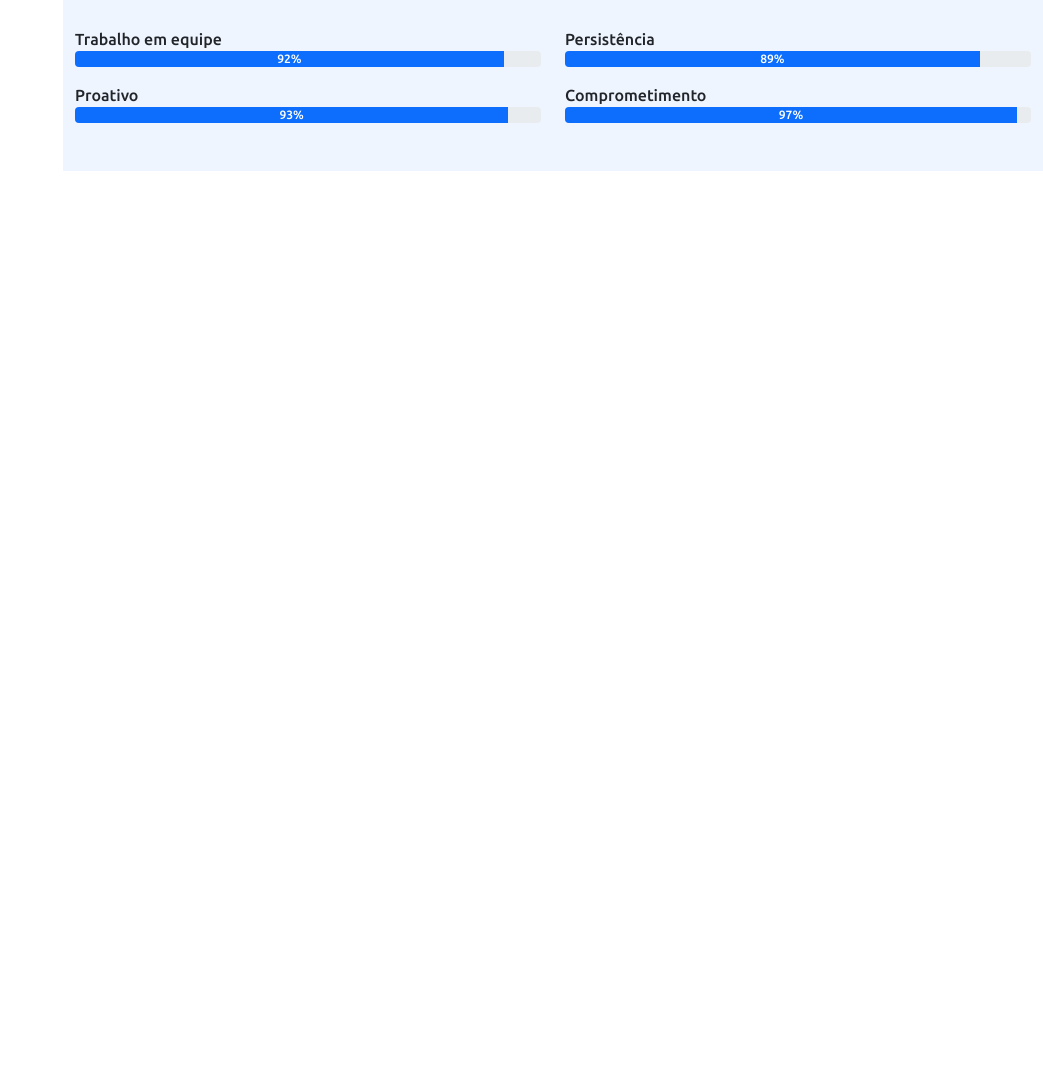
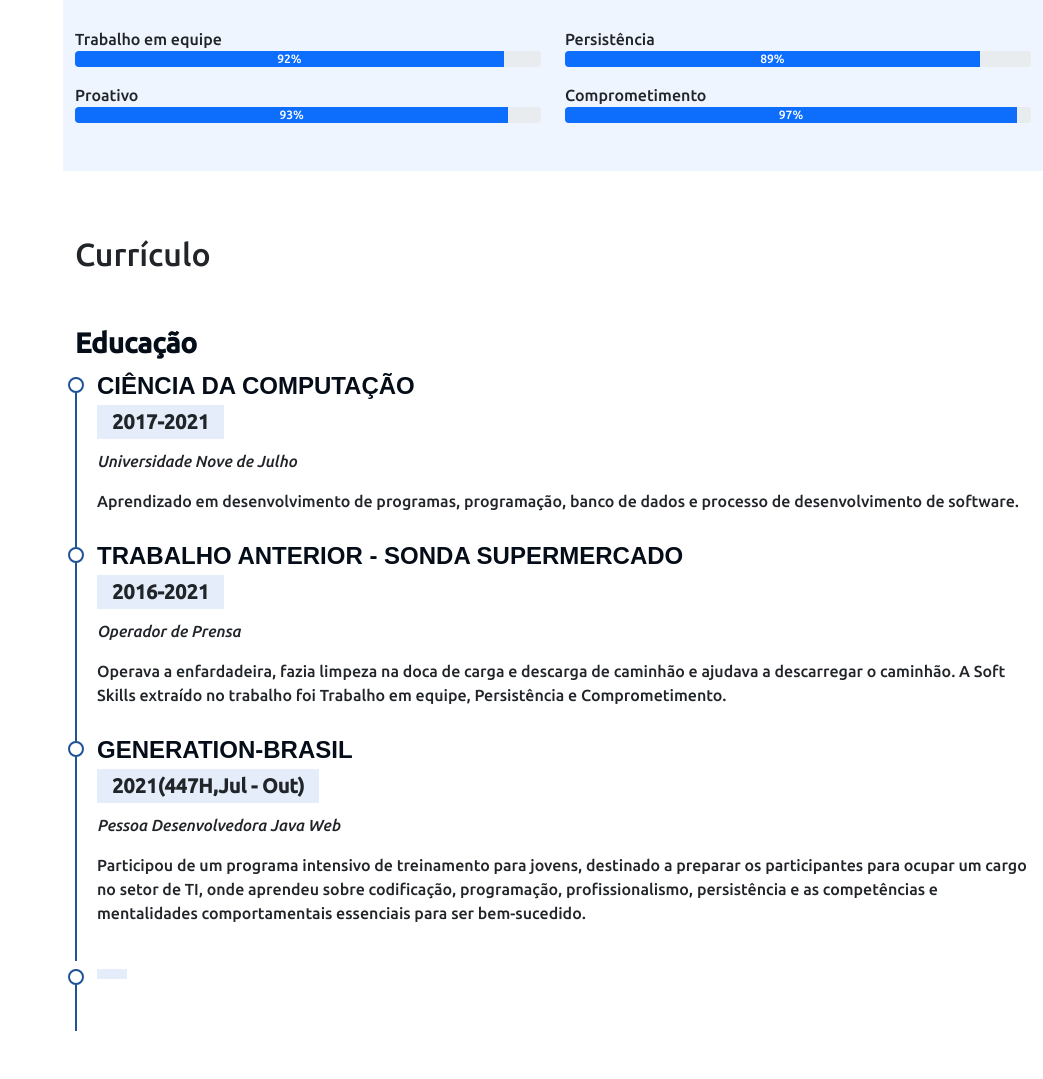
Before and after one commit to Artur-Hugo/Blog-Pessoal-Profissional, a Flask app: page / in a window 1280 px wide. Shown: the part 1994-3073 px from the top of the page, without its empty margins (237-1280 px from the left). Before the commit the page ends 2165 px from the top, so only its background shows below. Run offline with Flask 2, Linux system fonts and the light colour scheme; some libraries are stand-ins or nearby versions; some web fonts are replaced.

Commit message:
Seção Currículo

```diff
--- a/static/style.css
+++ b/static/style.css
@@ -208,3 +208,49 @@ background-color: #fff;
 .section-bg{
     background-color: #eff5ff;
 }
+
+/*Seção Curriculo*/
+
+.cv .cv-title{
+    font-weight: 700;
+    margin-top: 20px;
+    margin-bottom: 20px;
+    color: #050d18;
+}
+
+.cv .cv-item{
+    padding: 0 0 20px 20px;
+    margin-top: -2px;
+    border-left: 2px solid #1f5297;
+    position: relative;
+}
+
+.cv .cv-item h4{
+    line-height: 18px;
+    font-weight: 600;
+    text-transform: uppercase;
+    font-family: "Poppins", sans-serif;
+    color: #050d18;
+    margin-bottom: 10px;
+}
+
+.cv .cv-item h5 {
+    background: #e4edf9;
+    padding: 5px 15px;
+    display: inline-block;
+    font-weight: 600;
+    margin-bottom: 600;
+    margin-bottom: 10px;
+}
+
+.cv .cv-item::before{
+    content: "";
+    position: absolute;
+    top: 0;
+    width: 16px;
+    height: 16px;
+    left: -9px;
+    border: 2px solid #1f5297;
+    background: #fff;
+    border-radius: 50%;
+}
--- a/templates/index.html
+++ b/templates/index.html
@@ -37,12 +37,12 @@
                     <a class="nav-link " href="#habilidades"><i class="bi bi-list-check" aria-hidden="true"></i>Habilidades</a>
                 </li>
                 <li class="nav-item">
-                    <a class="nav-link " href="#"><i class="bi bi-file-earmark" aria-hidden="true"></i>Currículo</a>
+                    <a class="nav-link " href="#curriculo"><i class="bi bi-file-earmark" aria-hidden="true"></i>Currículo</a>
                 </li>
                 <li class="nav-item">
-                    <a class="nav-link " href="#"><i class="bi bi-collection" aria-hidden="true"></i>Portfólio</a>
+                    <a class="nav-link " href="#portfolio"><i class="bi bi-collection" aria-hidden="true"></i>Portfólio</a>
                 </li>
-                <li class="nav-item"> <a class="nav-link " href="#"><i class="bi bi-envelope" aria-hidden="true"></i>Contato</a>
+                <li class="nav-item"> <a class="nav-link " href="#contato"><i class="bi bi-envelope" aria-hidden="true"></i>Contato</a>
                 </li>
 
             </ul>
@@ -257,6 +257,58 @@
 
         </section>
 
+    <section class="mt-5 cv" id="curriculo">
+
+        <div class="container pb-5">
+            <h2 class="pt-3 pb-4">Currículo</h2>
+
+            <div class="row">
+                <div class="col-md-12">
+                    <h3 class="cv-title">Educação</h3>
+                    <div class='cv-item'>
+                        <h4>Ciência da Computação</h4>
+                        <h5>2017-2021</h5>
+                        <p><em>Universidade Nove de Julho</em></p>
+                        <p>Aprendizado em desenvolvimento de programas, programação,
+                            banco de dados e processo de desenvolvimento de software. </p>
+                    </div>
+                    <div class='cv-item'>
+                        <h4>Trabalho Anterior - Sonda Supermercado</h4>
+                        <h5>2016-2021</h5>
+                        <p><em>Operador de Prensa</em></p>
+                        <p>Operava a enfardadeira, fazia limpeza na doca de carga e
+                            descarga de caminhão e ajudava a descarregar o caminhão. A
+                            Soft Skills extraído no trabalho foi Trabalho em equipe,
+                            Persistência e Comprometimento.
+                             </p>
+                    </div>
+                    <div class='cv-item'>
+                        <h4>GENERATION-BRASIL</h4>
+                        <h5>2021(447H,Jul - Out)</h5>
+                        <p><em>Pessoa Desenvolvedora Java Web</em></p>
+                        <p>Participou de um programa intensivo de treinamento para
+                            jovens, destinado a preparar os participantes para ocupar
+                            um cargo no setor de TI, onde aprendeu sobre codificação,
+                            programação, profissionalismo, persistência e as
+                            competências e mentalidades comportamentais essenciais
+                            para ser bem-sucedido.
+                             </p>
+                    </div>
+                    <div class='cv-item' >
+                        <h4></h4>
+                        <h5></h5>
+                        <p><em></em></p>
+                        <p></p>
+                    </div>
+
+                </div>
+
+            </div>
+
+        </div>
+
+        </section>
+
     </main>
 
     <script src="../static/Bootstrap/js/bootstrap.bundle.min.js"></script>
```
